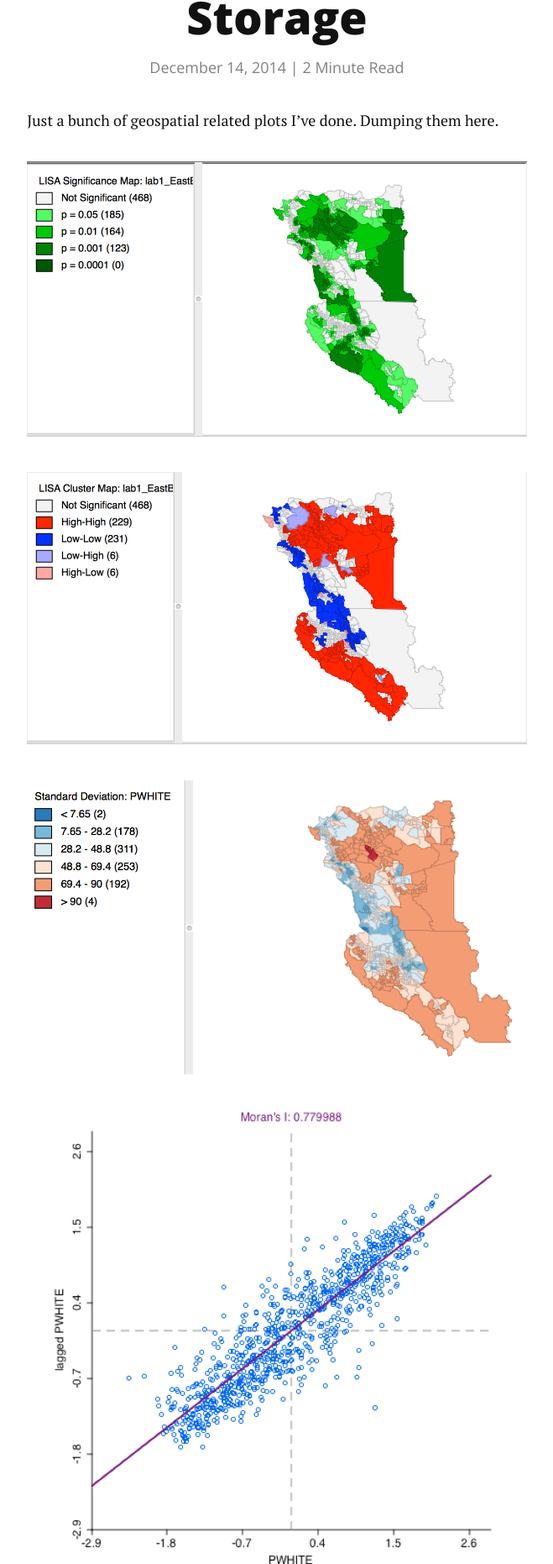
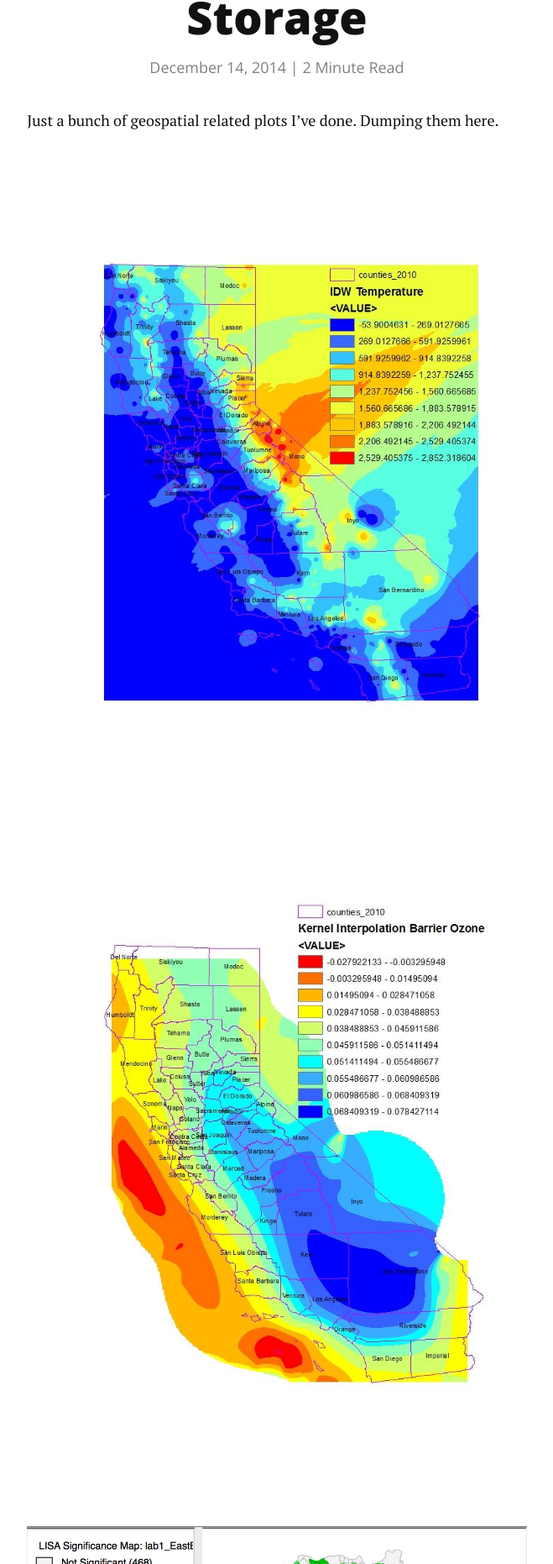
Before and after one commit to jwilber/old_website, a Jekyll site: the page built from _posts/2014-12-14-john-goodman.markdown, in a window 1280 px wide. Shown: the part 708-2570 px from the top of the page at 84% size, without its empty margins (310-969 px from the left). Built offline with Jekyll 4.4.1, drawn with Linux system fonts in a browser that asks for light colours; nearby versions of some CDN libraries.

Commit message:
Update 2014-12-14-john-goodman.markdown

```diff
--- a/_posts/2014-12-14-john-goodman.markdown
+++ b/_posts/2014-12-14-john-goodman.markdown
@@ -7,7 +7,8 @@ image: touring.jpg
 
 Just a bunch of geospatial related plots I've done. Dumping them here.
 
-
+<img src="/images/geo187idw.png" />
+<img src="/images/geo187kernel.png" />
 <img src="/images/geo1.png" />
 <img src="/images/geo2.png" />
 <img src="/images/geo3.png" />
```
